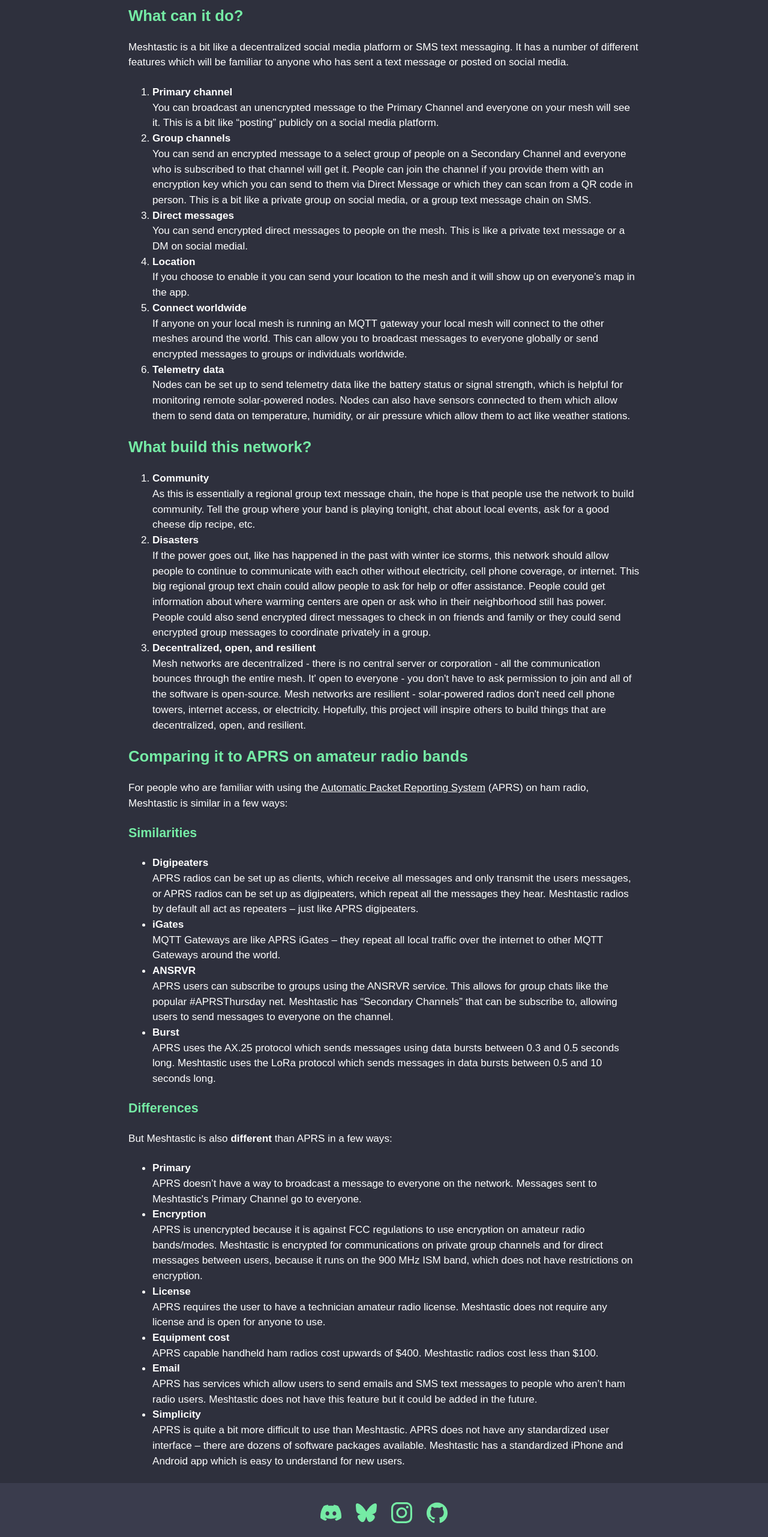
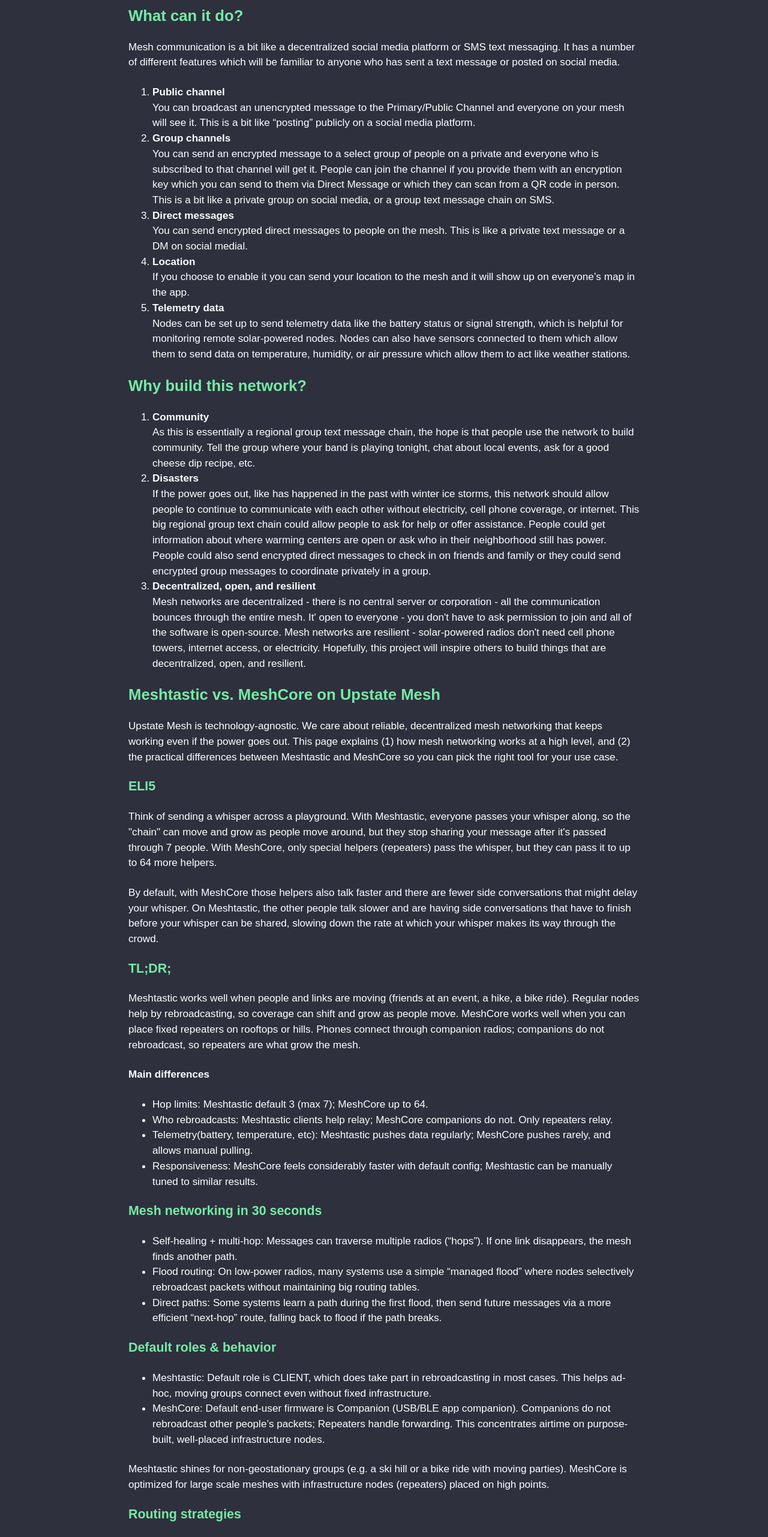
Before and after one commit to Upstate-Mesh/upstate-mesh-web, a React (Vite) app: page /learn in a window 1280 px wide. Shown: the part 979-3542 px from the top of the page at 60% size. Built offline with nearby package versions, Linux system fonts and the light colour scheme; a web font is replaced by a local one.

Commit message:
meshcore content

```diff
--- a/src/routes/__interiorLayout/learn.tsx
+++ b/src/routes/__interiorLayout/learn.tsx
@@ -73,28 +73,28 @@
         What can it do?
       </Typography>
       <Typography>
-        Meshtastic is a bit like a decentralized social media platform or SMS
-        text messaging. It has a number of different features which will be
-        familiar to anyone who has sent a text message or posted on social
+        Mesh communication is a bit like a decentralized social media platform
+        or SMS text messaging. It has a number of different features which will
+        be familiar to anyone who has sent a text message or posted on social
         media.
       </Typography>
       <ol>
         <li>
-          <b>Primary channel</b>
+          <b>Public channel</b>
           <br />
-          You can broadcast an unencrypted message to the Primary Channel and
-          everyone on your mesh will see it. This is a bit like “posting”
+          You can broadcast an unencrypted message to the Primary/Public Channel
+          and everyone on your mesh will see it. This is a bit like “posting”
           publicly on a social media platform.
         </li>
         <li>
           <b>Group channels</b>
           <br />
           You can send an encrypted message to a select group of people on a
-          Secondary Channel and everyone who is subscribed to that channel will
-          get it. People can join the channel if you provide them with an
-          encryption key which you can send to them via Direct Message or which
-          they can scan from a QR code in person. This is a bit like a private
-          group on social media, or a group text message chain on SMS.
+          private and everyone who is subscribed to that channel will get it.
+          People can join the channel if you provide them with an encryption key
+          which you can send to them via Direct Message or which they can scan
+          from a QR code in person. This is a bit like a private group on social
+          media, or a group text message chain on SMS.
         </li>
         <li>
           <b>Direct messages</b>
@@ -109,14 +109,6 @@
           it will show up on everyone’s map in the app.
         </li>
         <li>
-          <b>Connect worldwide</b>
-          <br />
-          If anyone on your local mesh is running an MQTT gateway your local
-          mesh will connect to the other meshes around the world. This can allow
-          you to broadcast messages to everyone globally or send encrypted
-          messages to groups or individuals worldwide.
-        </li>
-        <li>
           <b>Telemetry data</b>
           <br />
           Nodes can be set up to send telemetry data like the battery status or
@@ -127,7 +119,7 @@
         </li>
       </ol>
       <Typography component="h5" variant="h5">
-        What build this network?
+        Why build this network?
       </Typography>
       <ol>
         <li>
@@ -164,102 +156,199 @@
         </li>
       </ol>
       <Typography component="h5" variant="h5">
-        Comparing it to APRS on amateur radio bands
+        Meshtastic vs. MeshCore on Upstate Mesh
       </Typography>
       <Typography>
-        For people who are familiar with using the{" "}
-        <a
-          href="https://en.wikipedia.org/wiki/Automatic_Packet_Reporting_System"
-          target="_blank"
-          title="Automatic Packet Reporting System"
-        >
-          Automatic Packet Reporting System
-        </a>{" "}
-        (APRS) on ham radio, Meshtastic is similar in a few ways:
+        Upstate Mesh is technology-agnostic. We care about reliable,
+        decentralized mesh networking that keeps working even if the power goes
+        out. This page explains (1) how mesh networking works at a high level,
+        and (2) the practical differences between Meshtastic and MeshCore so you
+        can pick the right tool for your use case.
       </Typography>
       <Typography component="h6" variant="h6">
-        Similarities
+        ELI5
+      </Typography>
+      <Typography>
+        Think of sending a whisper across a playground. With Meshtastic,
+        everyone passes your whisper along, so the "chain" can move and grow as
+        people move around, but they stop sharing your message after it's passed
+        through 7 people. With MeshCore, only special helpers (repeaters) pass
+        the whisper, but they can pass it to up to 64 more helpers.
+      </Typography>
+      <Typography>
+        By default, with MeshCore those helpers also talk faster and there are
+        fewer side conversations that might delay your whisper. On Meshtastic,
+        the other people talk slower and are having side conversations that have
+        to finish before your whisper can be shared, slowing down the rate at
+        which your whisper makes its way through the crowd.
+      </Typography>
+      <Typography component="h6" variant="h6">
+        TL;DR;
+      </Typography>
+      <Typography>
+        Meshtastic works well when people and links are moving (friends at an
+        event, a hike, a bike ride). Regular nodes help by rebroadcasting, so
+        coverage can shift and grow as people move. MeshCore works well when you
+        can place fixed repeaters on rooftops or hills. Phones connect through
+        companion radios; companions do not rebroadcast, so repeaters are what
+        grow the mesh.
+      </Typography>
+      <Typography>
+        <strong>Main differences</strong>
+      </Typography>
+      <ul>
+        <li>Hop limits: Meshtastic default 3 (max 7); MeshCore up to 64.</li>
+        <li>
+          Who rebroadcasts: Meshtastic clients help relay; MeshCore companions
+          do not. Only repeaters relay.
+        </li>
+        <li>
+          Telemetry(battery, temperature, etc): Meshtastic pushes data
+          regularly; MeshCore pushes rarely, and allows manual pulling.
+        </li>
+        <li>
+          Responsiveness: MeshCore feels considerably faster with default
+          config; Meshtastic can be manually tuned to similar results.
+        </li>
+      </ul>
+      <Typography component="h6" variant="h6">
+        Mesh networking in 30 seconds
       </Typography>
       <ul>
         <li>
-          <b>Digipeaters</b>
-          <br />
-          APRS radios can be set up as clients, which receive all messages and
-          only transmit the users messages, or APRS radios can be set up as
-          digipeaters, which repeat all the messages they hear. Meshtastic
-          radios by default all act as repeaters – just like APRS digipeaters.
+          Self-healing + multi-hop: Messages can traverse multiple radios
+          (“hops”). If one link disappears, the mesh finds another path.
         </li>
         <li>
-          <b>iGates</b>
-          <br />
-          MQTT Gateways are like APRS iGates – they repeat all local traffic
-          over the internet to other MQTT Gateways around the world.
+          Flood routing: On low-power radios, many systems use a simple “managed
+          flood” where nodes selectively rebroadcast packets without maintaining
+          big routing tables.
         </li>
         <li>
-          <b>ANSRVR</b>
-          <br />
-          APRS users can subscribe to groups using the ANSRVR service. This
-          allows for group chats like the popular #APRSThursday net. Meshtastic
-          has “Secondary Channels” that can be subscribe to, allowing users to
-          send messages to everyone on the channel.
-        </li>
-        <li>
-          <b>Burst</b>
-          <br />
-          APRS uses the AX.25 protocol which sends messages using data bursts
-          between 0.3 and 0.5 seconds long. Meshtastic uses the LoRa protocol
-          which sends messages in data bursts between 0.5 and 10 seconds long.
+          Direct paths: Some systems learn a path during the first flood, then
+          send future messages via a more efficient “next-hop” route, falling
+          back to flood if the path breaks.
         </li>
       </ul>
       <Typography component="h6" variant="h6">
-        Differences
-      </Typography>
-      <Typography>
-        But Meshtastic is also <strong>different</strong> than APRS in a few
-        ways:
+        Default roles &amp; behavior
       </Typography>
       <ul>
         <li>
-          <b>Primary</b>
-          <br />
-          APRS doesn’t have a way to broadcast a message to everyone on the
-          network. Messages sent to Meshtastic's Primary Channel go to everyone.
+          Meshtastic: Default role is CLIENT, which does take part in
+          rebroadcasting in most cases. This helps ad-hoc, moving groups connect
+          even without fixed infrastructure.
         </li>
         <li>
-          <b>Encryption</b>
-          <br />
-          APRS is unencrypted because it is against FCC regulations to use
-          encryption on amateur radio bands/modes. Meshtastic is encrypted for
-          communications on private group channels and for direct messages
-          between users, because it runs on the 900 MHz ISM band, which does not
-          have restrictions on encryption.
+          MeshCore: Default end-user firmware is Companion (USB/BLE app
+          companion). Companions do not rebroadcast other people’s packets;
+          Repeaters handle forwarding. This concentrates airtime on
+          purpose-built, well-placed infrastructure nodes.
+        </li>
+      </ul>
+      <Typography>
+        Meshtastic shines for non-geostationary groups (e.g. a ski hill or a
+        bike ride with moving parties). MeshCore is optimized for large scale
+        meshes with infrastructure nodes (repeaters) placed on high points.
+      </Typography>
+      <Typography component="h6" variant="h6">
+        Routing strategies
+      </Typography>
+      <ul>
+        <li>
+          Meshtastic: Managed flood. Since v2.6, Direct Messages use next-hop
+          routing: flood to discover, then optimized relays for subsequent DMs.
         </li>
         <li>
-          <b>License</b>
-          <br />
-          APRS requires the user to have a technician amateur radio license.
-          Meshtastic does not require any license and is open for anyone to use.
+          MeshCore: Flood-then-direct by design: first message floods to learn a
+          path; later messages embed the learned path; if that route fails after
+          a few retries, the node automatically falls back to flood.
+        </li>
+      </ul>
+      <Typography component="h6" variant="h6">
+        Hop limits
+      </Typography>
+      <ul>
+        <li>Meshtastic: Default Max Hops = 3 (configurable to max 7)</li>
+        <li>MeshCore: Internal max hop limit = 64</li>
+      </ul>
+      <Typography>
+        <strong>Implication for Upstate Mesh:</strong> Hill/valley terrain often
+        needs many relays. Seven hops can be a hard ceiling for Meshtastic
+        across the whole area, while MeshCore's higher limit gives more
+        headroom.
+      </Typography>
+      <Typography component="h6" variant="h6">
+        Telemetry &amp; airtime
+      </Typography>
+      <ul>
+        <li>
+          Meshtastic periodically transmits device telemetry, position, and node
+          info on timers (defaults ~30 min, 15 min*, and 3 hours). As meshes
+          grow, the firmware auto-backs off these intervals to reduce
+          congestion. This is good for tracking/telemetry, but on very large
+          meshes the background traffic can consume valuable airtime.
         </li>
         <li>
-          <b>Equipment cost</b>
+          MeshCore avoids frequent network-wide telemetry by default. Repeaters
+          can send periodic adverts (local or flood) on long intervals, and you
+          can tune or disable them to conserve airtime.
+        </li>
+      </ul>
+      <Typography>
+        For Upstate Mesh, where the goal is region wide messaging (not sensor
+        telemetry), MeshCore’s default traffic profile typically leaves more
+        airtime for actual messages.
+      </Typography>
+      <Typography component="h6" variant="h6">
+        Radio presets, throughput &amp; interference
+      </Typography>
+      <Typography>
+        Both systems use LoRa (Chirp Spread Spectrum), where bandwidth,
+        spreading factor (SF), and coding rate (CR) trade range for speed and
+        airtime.
+      </Typography>
+      <ul>
+        <li>
+          Meshtastic defaults: The standard preset is LongFast, which (in US)
+          uses 250 kHz bandwidth and a conservative SF/CR mix. It's robust, but
+          airtime per message is relatively high, especially over multiple hops.
           <br />
-          APRS capable handheld ham radios cost upwards of $400. Meshtastic
-          radios cost less than $100.
+          <small>
+            NOTE: You can switch Meshtastic to faster presets (e.g.,
+            MediumFast/ShortFast) or even custom narrow bandwidths; Meshtastic
+            supports special narrow values like 31.25 kHz and 62.5 kHz when
+            manually configured.
+          </small>
         </li>
         <li>
-          <b>Email</b>
-          <br />
-          APRS has services which allow users to send emails and SMS text
-          messages to people who aren’t ham radio users. Meshtastic does not
-          have this feature but it could be added in the future.
+          MeshCore defaults: In the US, the default preset is a narrower
+          bandwidth (62.5 kHz) with moderate SF/CR to slot between noisy parts
+          of the US 902–928 MHz ISM band, improving SNR and airtime efficiency
+          while maintaining city-scale coverage.
+        </li>
+      </ul>
+      <Typography>
+        In real Albany-area testing, the narrower default MeshCore configs have
+        produced noticeably snappier delivery (often sub-second for nearby
+        peers, and sub-2 second for multi-hop routes) compared to default
+        Meshtastic presets. Your mileage will vary by terrain, antenna quality,
+        and infrastructure density, but the airtime math generally favors higher
+        data rates + less background traffic.
+      </Typography>
+      <Typography component="h6" variant="h6">
+        When to use which
+      </Typography>
+      <ul>
+        <li>
+          Choose Meshtastic if you want a "bring-a-radio, it just works"
+          experience for roaming groups, mapping, and rich telemetry modules,
+          with minimal setup and no guaranteed infrastructure.
         </li>
         <li>
-          <b>Simplicity</b>
-          <br />
-          APRS is quite a bit more difficult to use than Meshtastic. APRS does
-          not have any standardized user interface – there are dozens of
-          software packages available. Meshtastic has a standardized iPhone and
-          Android app which is easy to understand for new users.
+          Choose MeshCore if your aim is a resilient, city or region scale
+          messaging network with fixed repeaters, where end-users don’t
+          rebroadcast by default.
         </li>
       </ul>
     </>
```
